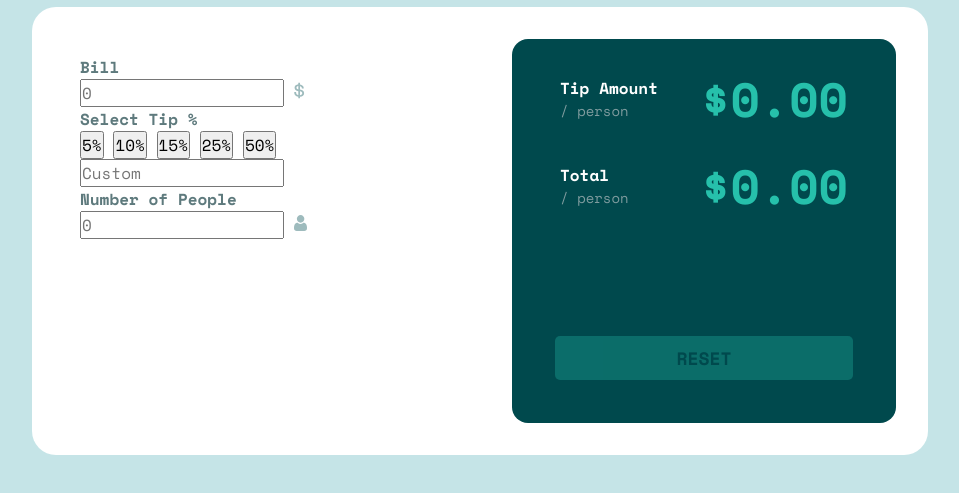
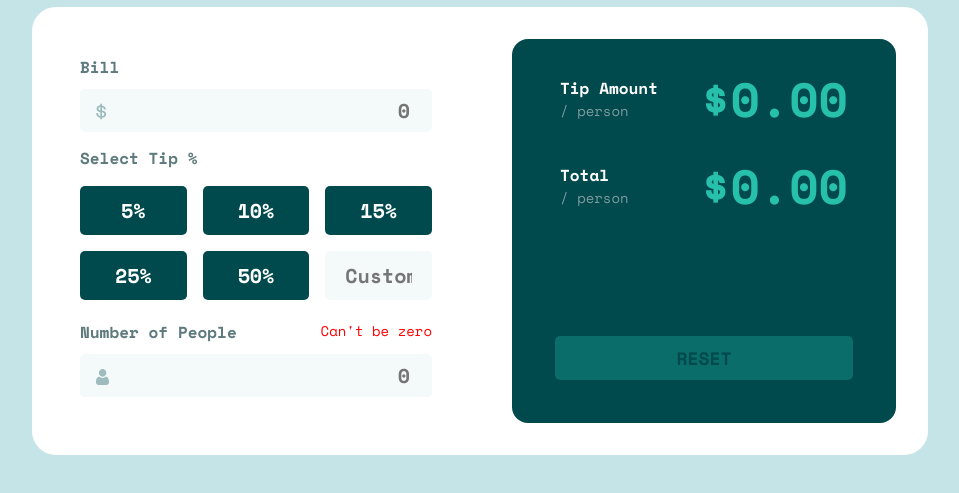
Before and after one commit to MatejGroombridge/Tip-Calculator-App, a plain HTML site: page index.html in a window 1280 px wide. Shown: the part 169-662 px from the top of the page, without its empty margins (160-1119 px from the left). Drawn offline with nearby package versions, Linux system fonts and the light colour scheme.

Commit message:
Finished UI

```diff
--- a/index.html
+++ b/index.html
@@ -14,37 +14,43 @@
 
   <div class="content">
     <div class="card inputs">
-
-      <div class="bill">
+      <div class="section bill">
         <div class="title-wrapper">
           <h2> Bill </h2>
         </div>
         <div class="form-wrapper">
           <input type="text" name="bill-value" id="bill-value" placeholder="0">
+        </div>
+        <div class="img-wrapper">
           <img src="./images/icon-dollar.svg" alt="a dollar sign icon">
         </div>
       </div>
 
-      <div class="select-tip">
+      <div class="section select-tip">
         <div class="title-wrapper">
           <h2> Select Tip % </h2>
         </div>
         <div class="btn-wrapper">
-          <button class="btn"> 5% </button>
-          <button class="btn"> 10% </button>
-          <button class="btn"> 15% </button>
-          <button class="btn"> 25% </button>
-          <button class="btn"> 50% </button>
-          <input type="text" name="custom-value" id="custom-value" placeholder="Custom">
+          <div class="btn select">5%</div>
+          <div class="btn select">10%</div>
+          <div class="btn select">15%</div>
+          <div class="btn select">25%</div>
+          <div class="btn select">50%</div>
+          <input class="btn nope" type="text" name="custom-value" id="custom-value" placeholder="Custom">
         </div>
       </div>
 
-      <div class="num-of-people">
+      <div class="section num-of-people">
         <div class="title-wrapper">
           <h2>Number of People</h2>
+          <div class="error-msg">
+            <p>Can't be zero</p>
+          </div>
         </div>
-        <div class="form-wrapper">
+        <div class="form-wrapper error">
           <input type="text" name="people-value" id="people-value" placeholder="0">
+        </div>
+        <div class="img-wrapper">
           <img src="./images/icon-person.svg" alt="an icon of a person's upper body">
         </div>
       </div>
--- a/style.scss
+++ b/style.scss
@@ -6,8 +6,6 @@
   --Light-grayish-cyan: hsl(185, 41%, 84%);
   --Lighter-grayish-cyan: hsl(189, 41%, 97%);
   --White: hsl(0, 0%, 100%);
-
-  --trans: 0.5s all;
 
   --side: 30vw;
 }
@@ -41,6 +39,27 @@ p {
   font-size: 14px;
 }
 
+.form-wrapper {
+  input {
+    border: none;
+    background: var(--Lighter-grayish-cyan);
+    padding: 0.25em 1em;
+    margin: 0.5em 0;
+    color: var(--very-dark-cyan);
+    font-weight: 700;
+    font-size: 1.25em;
+    width: 100%;
+    border-radius: 5px;
+    text-align: right;
+    border: 2px solid var(--Lighter-grayish-cyan);
+  }
+
+  input:focus {
+    outline: none;
+    border: 2px solid var(--strong-cyan);
+  }
+}
+
 body {
   background: var(--Light-grayish-cyan);
   color: var(--Dark-grayish-cyan);
@@ -67,6 +86,10 @@ body {
   .card {
     height: var(--side);
     width: var(--side);
+    min-height: 350px;
+    min-width: 350px;
+    max-height: 500px;
+    max-width: 500px;
     margin: 2em;
     padding: 1em;
     border-radius: 1em;
@@ -75,6 +98,84 @@ body {
 
 .inputs {
   background: var(--White);
+  display: flex;
+  flex-direction: column;
+  justify-content: space-between;
+  position: relative;
+
+  .img-wrapper {
+    position: absolute;
+
+    img {
+      position: relative;
+      top: -2.5em;
+      left: 1em;
+    }
+  }
+
+  .select-tip {
+    .btn-wrapper {
+      display: grid;
+      grid-template-columns: 1fr 1fr 1fr;
+      grid-template-rows: 1fr 1fr;
+      gap: 1em;
+      padding: 1em 0;
+
+      .btn {
+        display: flex;
+        border-radius: 5px;
+        color: var(--White);
+        background-color: var(--very-dark-cyan);
+        font-size: 20px;
+        font-weight: 700;
+        justify-content: center;
+        align-items: center;
+        padding: 0.5em;
+      }
+
+      .select:hover {
+        background: var(--strong-cyan);
+        color: var(--very-dark-cyan);
+      }
+
+      .nope {
+        display: flex;
+        border: none;
+        background: var(--Lighter-grayish-cyan);
+        color: var(--very-dark-cyan);
+        font-weight: 700;
+        font-size: 1.25em;
+        border-radius: 5px;
+        text-align: right;
+        padding: 0 1em;
+        margin: 0;
+        width: 100%;
+      }
+
+      .nope:focus {
+        outline: none;
+        border: 2px solid var(--strong-cyan);
+      }
+    }
+  }
+
+  .title-wrapper {
+    display: flex;
+    justify-content: space-between;
+
+    .error-msg {
+      text-align: right;
+
+      p {
+        color: red;
+      }
+    }
+  }
+
+  .error input:focus {
+    outline: none;
+    border: 2px solid red;
+  }
 }
 
 .outputs {
@@ -110,4 +211,8 @@ body {
     opacity: 0.3;
     cursor: pointer;
   }
+
+  .reset-btn:hover {
+    opacity: 1;
+  }
 }
```
Also changed, not shown: style.css, 1 other file.
